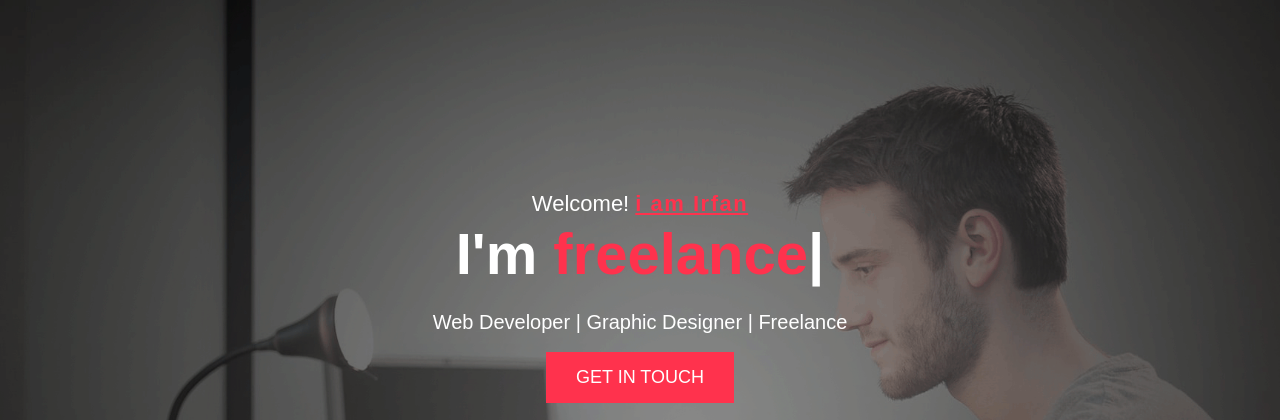
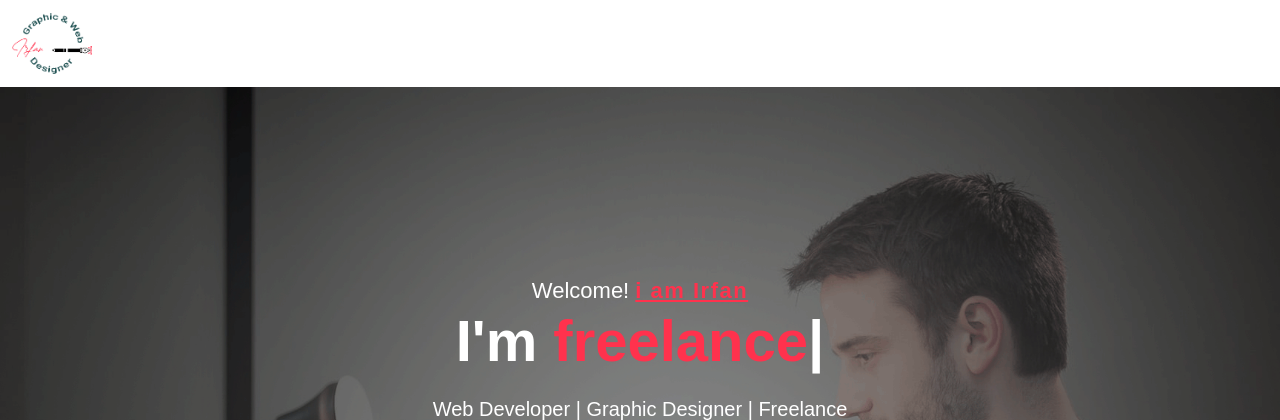
Before and after one commit to javed-mohd/irfan, a PHP site: page / in a window 1280 px wide. Shown: the top 420 px of the page. Run offline with PHP 8.4, Linux system fonts and the light colour scheme; some libraries are stand-ins or nearby versions.

Commit message:
Add files via upload

```diff
--- a/index.html
+++ b/index.html
@@ -16,7 +16,19 @@
     Irfan UI UX Designer </title>
 </head>
 <body>
-
+    <nav class="navbar navbar-expand-lg  header">
+  <div class="container-fluid">
+    <a class="navbar-brand" href="index.html"><img src="images/logo.png" class="img_fluid_1"></a>
+    <button class="navbar-toggler" type="button" data-bs-toggle="collapse" data-bs-target="#navbarSupportedContent" aria-controls="navbarSupportedContent" aria-expanded="false" aria-label="Toggle navigation">
+      <span class="navbar-toggler-icon"></span>
+    </button>
+    <div class="collapse navbar-collapse" id="navbarSupportedContent">
+      <!-- <form class="d-flex">
+        <button class="btn-4 b_hire">Hire Me</button>
+      </form> -->
+    </div>
+  </div>
+</nav>
     <div class="container-fluid text-center hero">
     	<div class="container">
     		<div class="row row_fir">
@@ -25,7 +37,6 @@
     					<h4 class="text-white h__4">Welcome! <span class="spa_name">i am Irfan</span></h4>
     					<h1 class="h-1">I'm <span class="type type-2"></span></h1>
     					<h5 class="h-5">Web Developer | Graphic Designer | Freelance</h5>
-    					<!-- <button class="btn-4 b_hire">Hire Me</button> -->
     					<button class="btn-4">GET IN TOUCH</button>
     				</div>
     			</div>
--- a/style.css
+++ b/style.css
@@ -1,6 +1,21 @@
  * {
       padding: 0px;
       margin: 0px;
+   }
+   .header {
+     background-color: #fff !important;
+     display: flex;
+     justify-content:  safe right;
+   }
+   .img_fluid_1 {
+    width: 80px;
+    height: auto;
+   }
+   .justify_center
+   {
+    display: flex;
+    justify-content: space-between;
+    margin-left: 20em;
    }
 .hero
 {
@@ -13,7 +28,10 @@
 }
 .ehfour
 {
-    font-size: 15px;
+    font-size: 15auto;
+    display: flex;
+    justify-content: center;
+    padding: 20px 0px 20px 20px;
     width: auto;
     font-family: "Barlow", sans-serif !important;
     line-height: 16px;
@@ -28,7 +46,7 @@
 }
 .b_hire
 {
-  margin-right: 16px;
+  border-radius: 5px;
 }
 .hero .h__4
 {
```
Also changed, not shown: images/logo.png (added).
